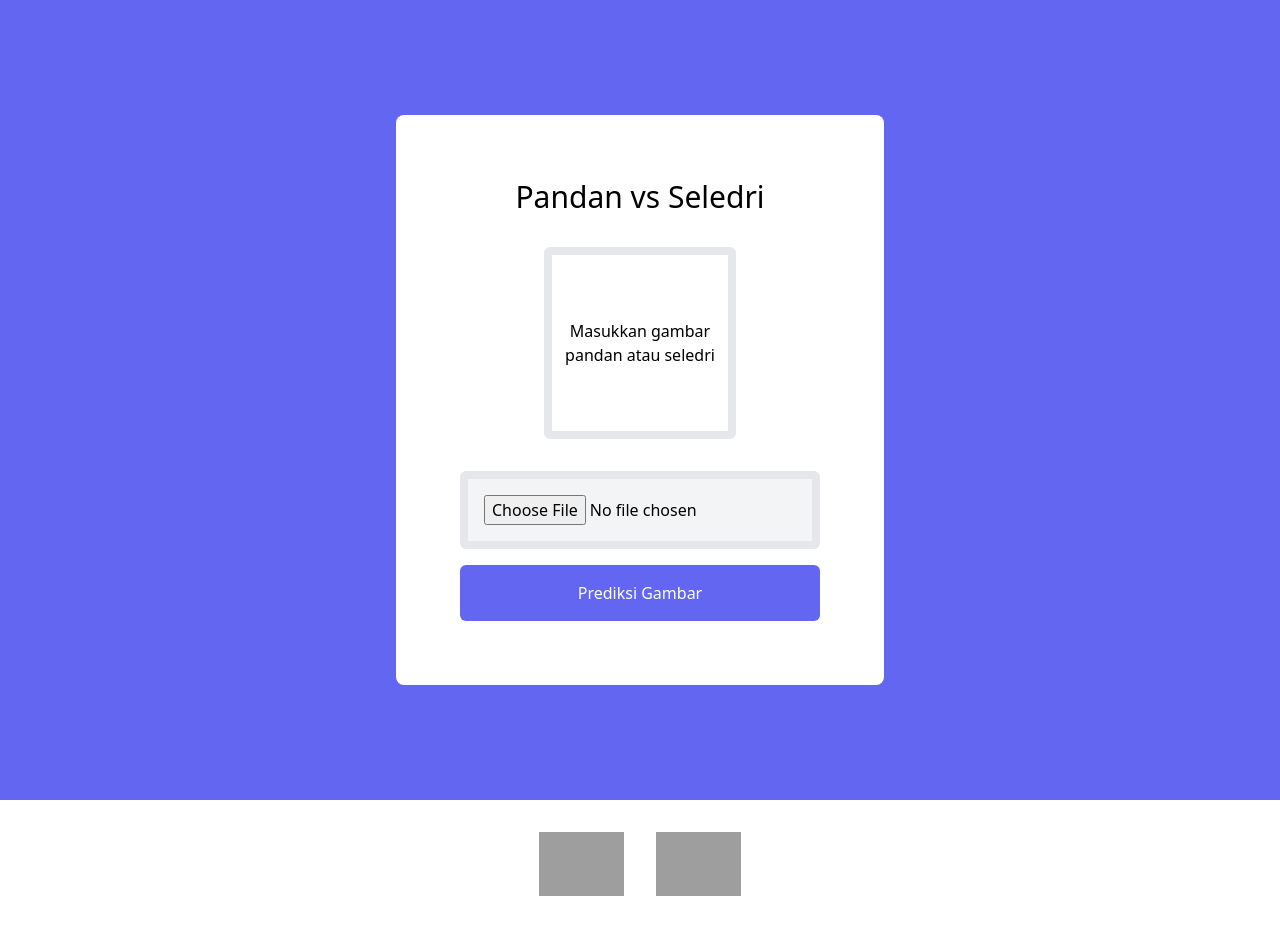
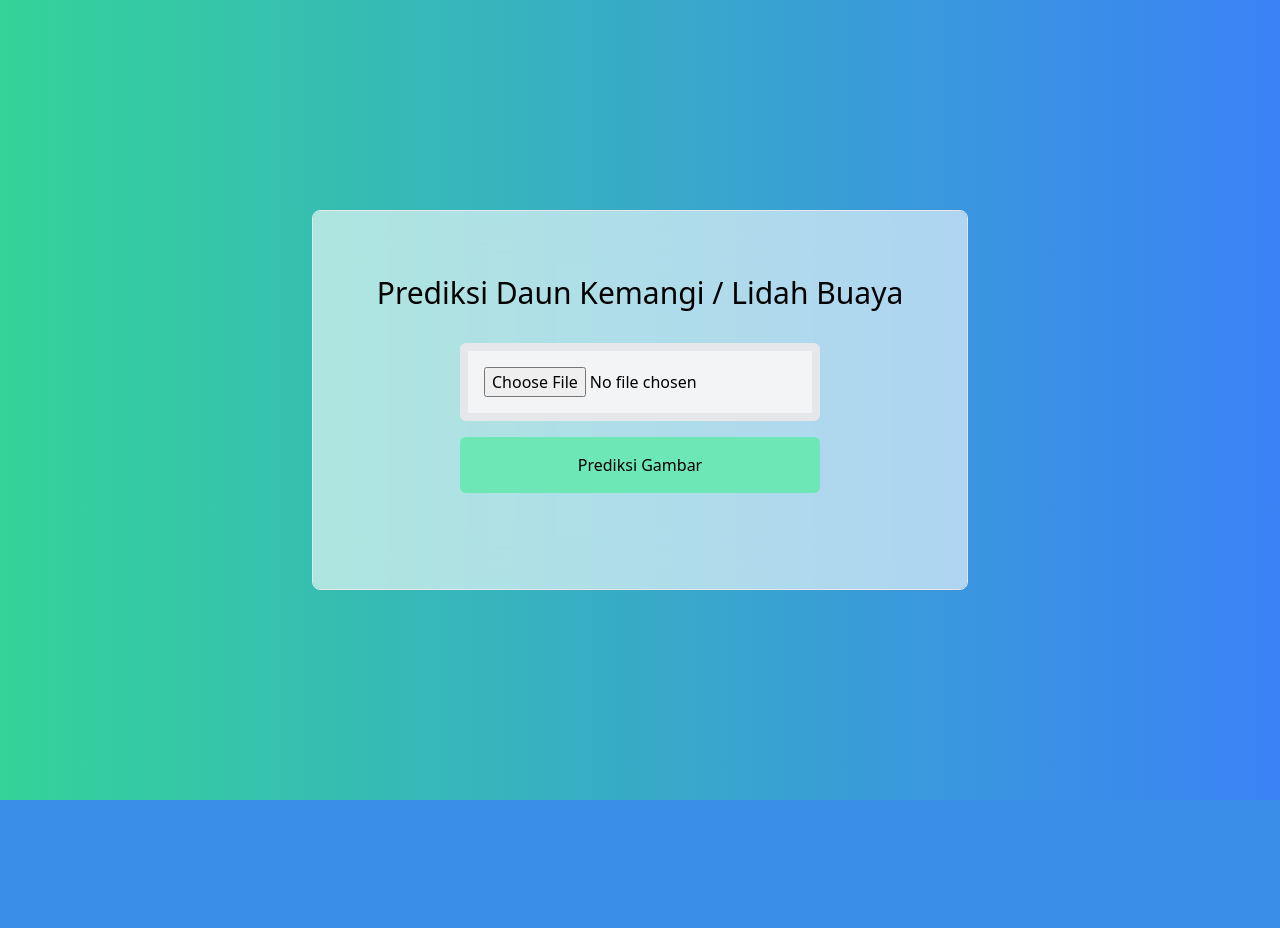
Before and after one commit to farkhan777/img-class-using-cnn, a Flask app: page / in a window 1280 px wide. After the commit the page ends 800 px from the top, so only its background shows below. Run offline with Flask 2, Linux system fonts and the light colour scheme; grey boxes are pictures that could not be loaded.

Commit message:
change style index.html

```diff
--- a/templates/index.html
+++ b/templates/index.html
@@ -8,9 +8,9 @@
             href="https://unpkg.com/tailwindcss@^2/dist/tailwind.min.css"
             rel="stylesheet"
         />
-        <title>Pandan vs Seledri App</title>
+        <title>Prediksi Daun Kemangi / Lidah Buaya</title>
     </head>
-    <body>
+    <body >
         <section
             class="
                 flex
@@ -18,7 +18,7 @@
                 items-center
                 w-screen
                 h-screen
-                bg-indigo-500
+                bg-gradient-to-r from-green-400 to-blue-500
             "
         >
             <main
@@ -28,18 +28,22 @@
                     items-center
                     p-16
                     bg-white
+                    bg-clip-padding backdrop-filter backdrop-blur-xl bg-opacity-60 border border-gray-200
                     rounded-lg
+
                 "
             >
-                <h1 class="text-3xl text-bold">Pandan vs Seledri</h1>
+                <h1 class="text-3xl text-bold">Prediksi Daun Kemangi / Lidah Buaya</h1>
+                <div class="grid grid-cols-3 gap-4">
 
                         {% if uploaded_image %}
+                        <div class="...">
                         <img
                             src="{{ url_for('send_uploaded_image', filename=uploaded_image) }}"
                             class="mt-8 mb-4 h-48 border-8 border-gray-200 rounded-md"
                         />
                         {% else %}
-                <div
+                        <!-- <div
                             class="
                                 flex
                                 justify-center
@@ -52,13 +56,14 @@
                             "
                         >
                             <p class="text-center">
-                        Masukkan gambar pandan atau seledri
+                                Masukkan gambar Kemangi atau Lidah Buaya
                             </p>
-                </div>
+                        </div> -->
                         {% endif %} {% if prediction %}
                         <p class="mb-8">Hasil Prediksi: {{prediction}}</p>
                         {% endif %}
-
+                    </div>
+                    <div class="col-span-2 py-8">
                         <form
                         method="post"
                         enctype="multipart/form-data"
@@ -77,14 +82,20 @@
                         />
                         <button
                             type="submit"
-                        class="p-4 bg-indigo-500 text-white rounded-md"
+                            class="p-4 bg-green-300 text-black text-bold rounded-md hover:bg-green-400"
                         >
                             Prediksi Gambar
                         </button>
                     </form>
+
+                    </div>
+                  </div>
+
+
+
             </main>
         </section>
-        <footer class="flex gap-x-8 justify-center items-center h-32 bg-white">
+        <!-- <footer class="flex gap-x-8 justify-center items-center h-32 bg-white">
             <img
                 class="h-16"
                 src="https://digitalent.kominfo.go.id/assets/@images/logo.png"
@@ -95,6 +106,6 @@
                 src="https://upload.wikimedia.org/wikipedia/commons/thumb/a/a2/Logo_of_Ministry_of_Communication_and_Information_Technology_of_the_Republic_of_Indonesia.svg/1200px-Logo_of_Ministry_of_Communication_and_Information_Technology_of_the_Republic_of_Indonesia.svg.png"
                 alt=""
             />
-        </footer>
+        </footer> -->
     </body>
 </html>
```
Lines whose indentation alone changed are shown as unchanged.
